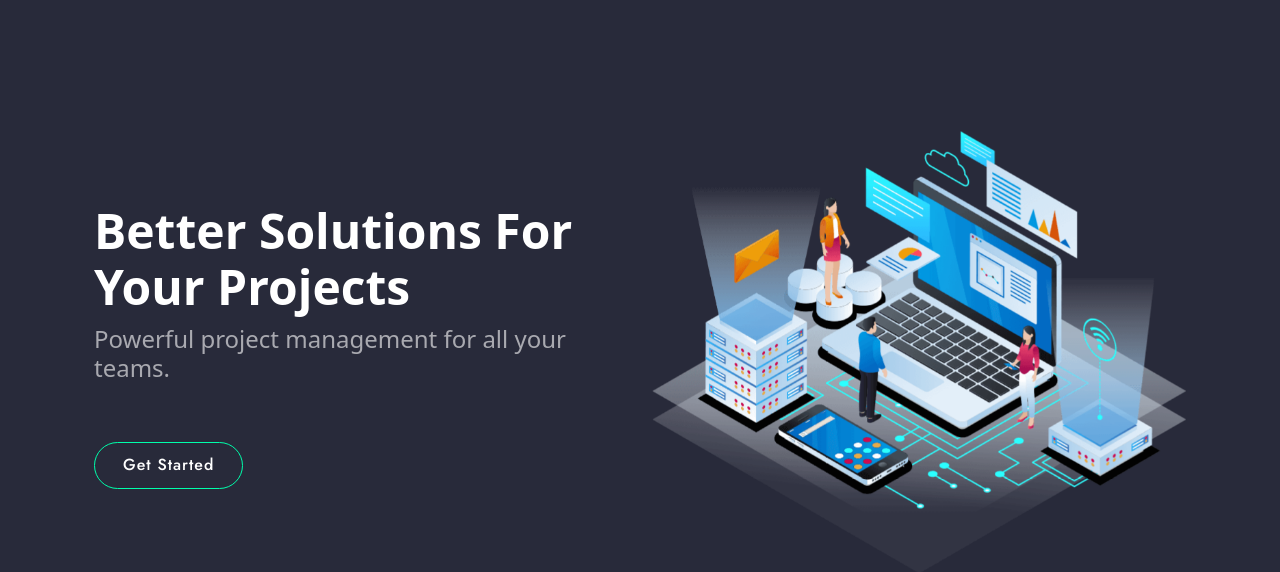
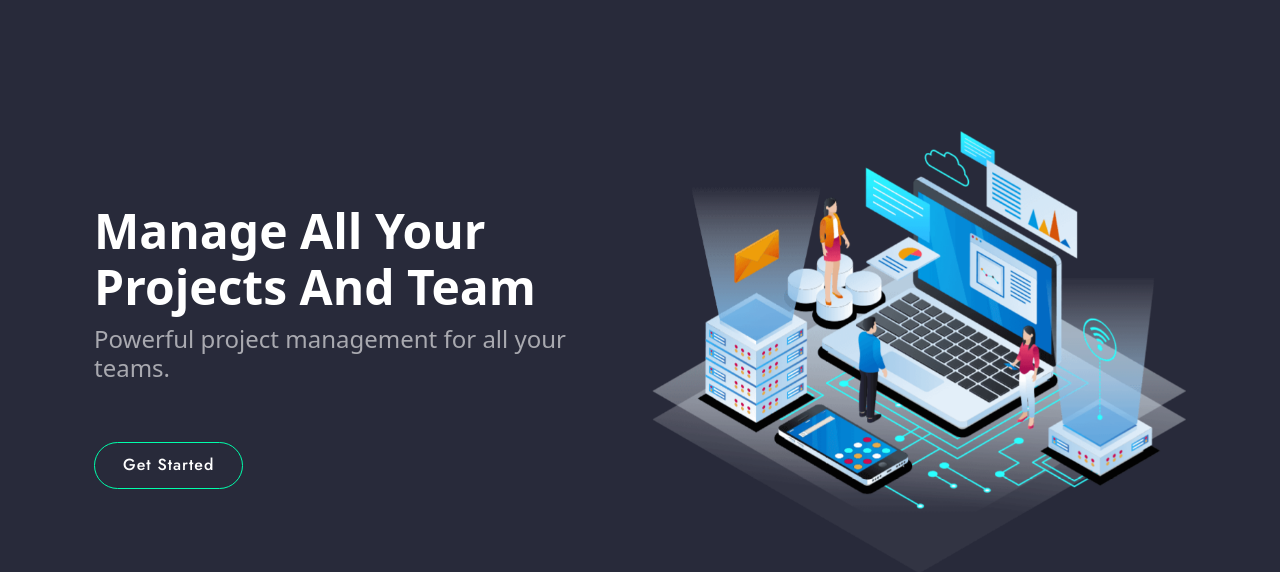
Before and after one commit to wilkensoncode/bug-tacker, a Python web app: template client/templates/index.html in a window 1280 px wide. Shown: the part 82-654 px from the top of the page. Run offline with Jinja, Linux system fonts and the light colour scheme; the template is opened without the code that fills it, so the values that code supplies are empty.

Commit message:
home page update

```diff
--- a/client/templates/index.html
+++ b/client/templates/index.html
@@ -8,7 +8,7 @@
   <div class="container">
    <div class="row">
     <div class="col-lg-6 d-flex flex-column justify-content-center pt-4 pt-lg-0 order-2 order-lg-1" data-aos="fade-up" data-aos-delay="200">
-     <h1>Better Solutions For Your Projects</h1>
+     <h1>Manage All Your Projects And Team</h1>
      <h2>Powerful project management for all your teams.</h2>
      <div class="d-flex justify-content-center justify-content-lg-start">
       <a href="/register" class="btn btn-get-started" type="button">Get Started</a>
```
